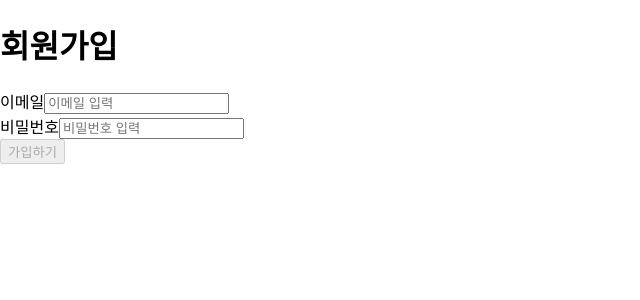
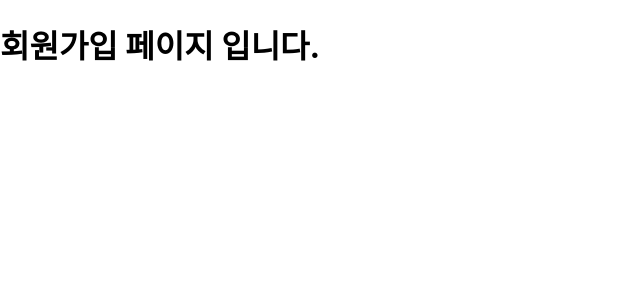
Before and after one commit to DataCodeLiteracy/wanted-pre-onboarding-frontend, a React (Create React App) app: page /signup in a window 1280 px wide. Shown: the top 300 px of the page, without its empty margins (0-640 px from the left). Built offline with nearby package versions, Linux system fonts and the light colour scheme.

Commit message:
feat: 투두리스트 페이지 컴포넌트 분리하고 추가하기 기능만 간단하게 구현하기

```diff
--- a/package.json
+++ b/package.json
@@ -11,6 +11,7 @@
     "react-dom": "^18.2.0",
     "react-router-dom": "^6.11.2",
     "react-scripts": "5.0.1",
+    "uuid": "^9.0.0",
     "web-vitals": "^2.1.4"
   },
   "scripts": {
--- /dev/null
+++ b/src/components/TodoInput.jsx
@@ -0,0 +1,31 @@
+import React, { useState } from "react";
+import { v4 as uuidv4 } from "uuid";
+
+export default function TodoInput({ onAdd }) {
+  const [value, setValue] = useState("");
+
+  const handleSubmit = (e) => {
+    e.preventDefault();
+    if (value.trim().length === 0) {
+      return;
+    }
+    onAdd({ id: uuidv4(), text: value, state: "active" });
+    setValue("");
+  };
+
+  const handleChange = (e) => {
+    setValue(e.target.value);
+  };
+  return (
+    <form onSubmit={handleSubmit}>
+      <input
+        data-testid="new-todo-input"
+        type="text"
+        value={value}
+        onChange={handleChange}
+        placeholder="할 일을 입력해주세요."
+      />
+      <button data-testid="new-todo-add-button">추가</button>
+    </form>
+  );
+}
--- /dev/null
+++ b/src/components/TodoList.jsx
@@ -0,0 +1,13 @@
+import React from "react";
+
+export default function TodoList({ todo, onCheck, onUpdate, onDelete }) {
+  const { text } = todo;
+  return (
+    <li>
+      <input type="checkbox" id="checkbox" />
+      <label htmlFor="checkbox">{text}</label>
+      <button data-testid="modify-button">수정</button>
+      <button data-testid="delete-button">삭제</button>
+    </li>
+  );
+}
--- a/src/pages/Signup.jsx
+++ b/src/pages/Signup.jsx
@@ -1,116 +1,9 @@
-import axios from "axios";
-import React, { useState, useEffect, useRef } from "react";
-import { useNavigate } from "react-router-dom";
+import React from "react";
 
 export default function Signup() {
-  const [password, setPassword] = useState("");
-  const [email, setEmail] = useState("");
-  const [error, setError] = useState("");
-  const [btnDisabled, setBtnDisabled] = useState(false);
-  const emailRef = useRef("");
-  const passwordRef = useRef("");
-  const [accessToken, setAccessToken] = useState(
-    localStorage.getItem("access_token") || ""
-  );
-
-  const navigate = useNavigate();
-
-  useEffect(() => {
-    emailRef.current = email;
-    passwordRef.current = password;
-
-    const isValidEmail = emailRef.current.indexOf("@") !== -1;
-    const isValidPassword = passwordRef.current.length >= 8;
-
-    setBtnDisabled(!isValidEmail || !isValidPassword);
-  }, [email, password]);
-
-  useEffect(() => {
-    if (accessToken) {
-      navigate("/todo");
-    }
-  }, [accessToken, navigate]);
-
-  const handleEmailChange = (e) => {
-    setEmail(e.target.value);
-  };
-
-  const handlePasswordChange = (e) => {
-    setPassword(e.target.value);
-  };
-
-  const saveToken = (token) => {
-    localStorage.setItem("access_token", token);
-    setAccessToken(token);
-  };
-
-  const handleSignup = async (e) => {
-    e.preventDefault();
-    const SIGNUP_API =
-      "https://www.pre-onboarding-selection-task.shop/auth/signup";
-
-    try {
-      const req = await axios.post(
-        SIGNUP_API,
-        {
-          email,
-          password
-        },
-        {
-          headers: {
-            "Content-Type": "application/json"
-          }
-        }
-      );
-      window.alert("회원가입이 완료되었습니다!");
-
-      navigate("/signin");
-
-      const { access_token } = req.data;
-      if (access_token) {
-        saveToken(access_token);
-      }
-    } catch (error) {
-      setError(error.response.data.message);
-    }
-  };
-
   return (
     <div>
-      <h1>회원가입</h1>
-      <form onSubmit={handleSignup}>
-        <div>
-          <label htmlFor="email">이메일</label>
-          <input
-            id="email"
-            data-testid="email-input"
-            type="text"
-            placeholder="이메일 입력"
-            autoComplete="on"
-            value={email}
-            onChange={handleEmailChange}
-          />
-        </div>
-        <div>
-          <label htmlFor="password">비밀번호</label>
-          <input
-            id="password"
-            data-testid="password-input"
-            type="password"
-            placeholder="비밀번호 입력"
-            value={password}
-            onChange={handlePasswordChange}
-          />
-        </div>
-
-        <button
-          data-testid="signup-button"
-          type="submit"
-          disabled={btnDisabled}
-        >
-          가입하기
-        </button>
-      </form>
+      <h1>회원가입 페이지 입니다.</h1>
     </div>
   );
 }
--- a/src/pages/Todo.jsx
+++ b/src/pages/Todo.jsx
@@ -1,9 +1,35 @@
-import React from "react";
+import React, { useState } from "react";
+import TodoInput from "../components/TodoInput";
+import TodoList from "../components/TodoList";
 
 export default function Todo() {
+  const [todos, setTodos] = useState([]);
+
+  const handleAdd = (todo) => {
+    setTodos([...todos, todo]);
+  };
+
+  const handleDelete = () => {};
+
+  const handleUpdate = () => {};
+
+  const handleCheck = () => {};
+
   return (
     <div>
-      <h1>투두리스트 페이지입니다.</h1>
+      <h1>TODO LIST</h1>
+      <TodoInput onAdd={handleAdd} />
+      <ul className="todos">
+        {todos.map((item) => (
+          <TodoList
+            key={item.id}
+            todo={item}
+            onCheck={handleCheck}
+            onUpdate={handleUpdate}
+            onDelete={handleDelete}
+          />
+        ))}
+      </ul>
     </div>
   );
 }
```
Also changed, not shown: 1 other file (tests, documents, lock files or other folders).
